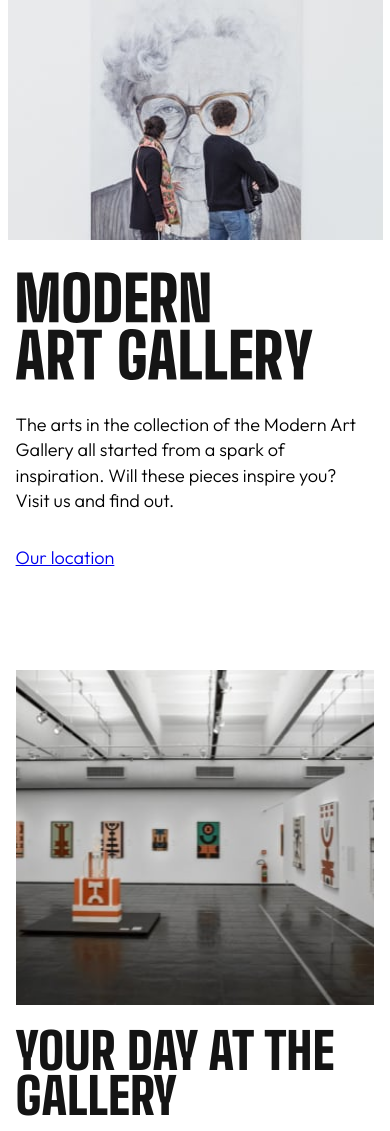
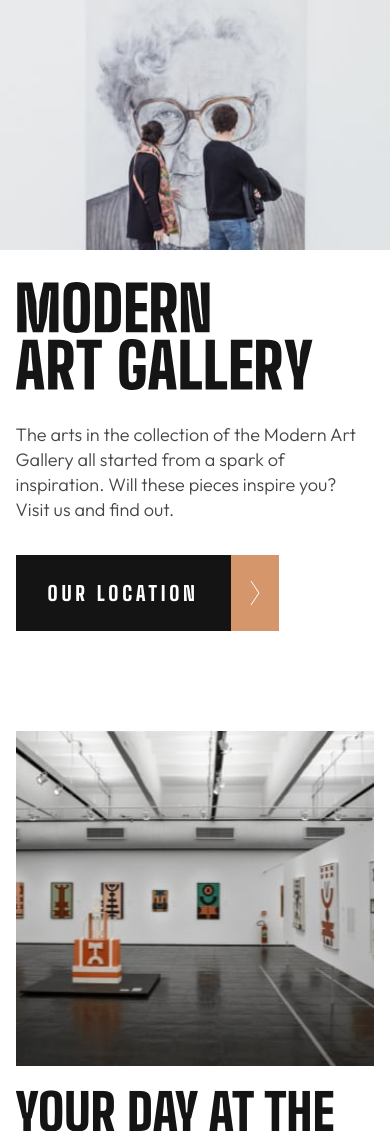
Before and after one commit to JuliAlchemDev/FM-art-gallery-website, a website: page index.html in a window 390 px wide. Shown: the top 1131 px of the page. Drawn offline with Linux system fonts and the light colour scheme.

Commit message:
feat(header): add responsive tablet layout and add styles to header link component

```diff
--- a/assets/styles/scss/components/header.scss
+++ b/assets/styles/scss/components/header.scss
@@ -5,9 +5,16 @@
   display: grid;
   place-items: center;
   gap: var.$spacing-400; // 32px
+
   .header__hero {
-    max-inline-size: 100%;
-    height: auto;
+    width: 100%;
+    block-size: auto;
+
+    img {
+      width: 100%;
+      block-size: auto;
+      object-fit: cover;
+    }
   }
 
   .header__article {
@@ -20,6 +27,7 @@
     font-weight: var.$fw-light;
     line-height: var.$lh-140;
     letter-spacing: var.$ls-none;
+    color: var.$clr-neutral-grey-700;
 
     .header__logo {
       display: grid;
@@ -31,4 +39,13 @@
       }
     }
   }
+
+  @include mix.respond-to(tablet) {
+    grid-template-columns: 57% 43%;
+    gap: 0;
+    .header__article {
+      justify-self: start;
+      margin-inline-start: calc(-1 * var.$spacing-600); // -48px
+    }
+  }
 }
--- /dev/null
+++ b/assets/styles/scss/components/header_link.scss
@@ -0,0 +1,42 @@
+@use "../variables" as var;
+@use "../mixins" as mix;
+
+.header__link {
+    text-decoration: none;
+    color: var.$clr-basic-white;
+    background-color: var.$clr-neutral-grey-900;
+    width: max-content;
+    padding: var.$spacing-300 var.$spacing-400; // 24px 32px
+    // preset 6
+    font-family: var.$ff-accent;
+    font-size: var.$fs-preset-6;
+    font-weight: var.$fw-extra-bold;
+    line-height: var.$lh-140;
+    letter-spacing: var.$ls-loose;
+    text-transform: uppercase;
+    position: relative;
+
+    &::before{
+        content: '';
+        position: absolute;
+        right:  calc(var.$spacing-300 * -2);
+        top:0;
+        width: 0;
+        height: 100%;
+        padding: var.$spacing-300; // 24px
+        background-image:
+        url('../icons/navigation/icon-arrow-right.svg'),
+        linear-gradient(var.$clr-primary-gold-500, var.$clr-primary-gold-500);
+        background-position: center;
+        background-repeat: no-repeat;
+    }
+
+    &:hover {
+        background-color: var.$clr-primary-gold-500;
+        &::before{
+            background-image:
+        url('../icons/navigation/icon-arrow-right.svg'),
+        linear-gradient(var.$clr-neutral-grey-900, var.$clr-neutral-grey-900);
+        }
+    }
+}
--- a/assets/styles/scss/main.scss
+++ b/assets/styles/scss/main.scss
@@ -1,4 +1,5 @@
 @use './components/header.scss';
+@use './components/header_link.scss';
 @use './components/main-gallery.scss';
 @use './components/footer.scss';
 
```
Also changed, not shown: assets/styles/main.css, 1 other file.
